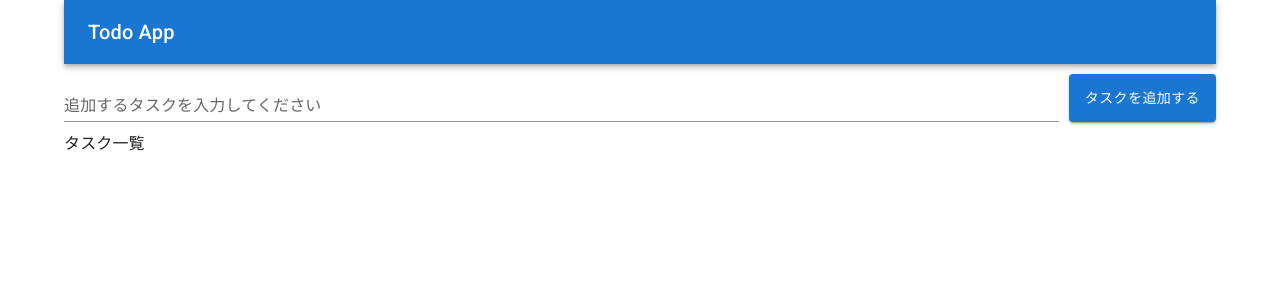
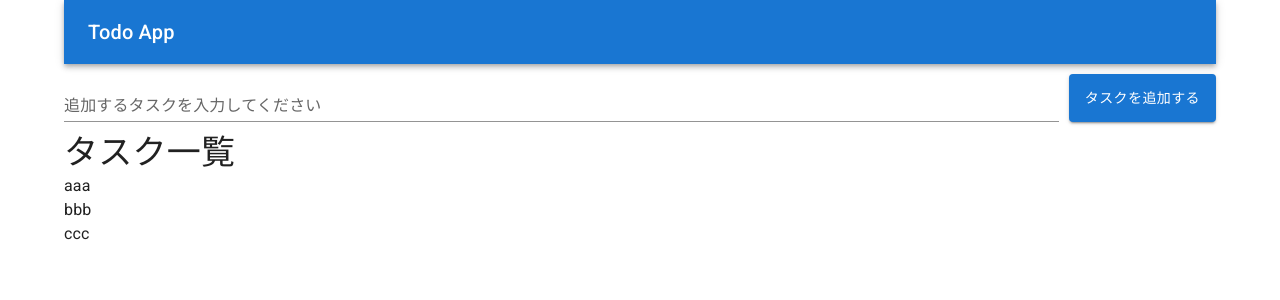
Before and after one commit to nakajima97/react-simple-todo-app-2023-mui, a React (Vite) app: page / in a window 1280 px wide. Shown: the top 300 px of the page. Built offline with nearby package versions, Linux system fonts and the light colour scheme.

Commit message:
#1 タスク一覧を作成

```diff
--- a/src/App.tsx
+++ b/src/App.tsx
@@ -1,3 +1,4 @@
+import { useState } from 'react';
 import {
   AppBar,
   Box,
@@ -9,6 +10,16 @@ import {
 } from '@mui/material';
 
 const App = (): JSX.Element => {
+  const [tasks, setTasks] = useState<string[]>(['aaa', 'bbb', 'ccc']);
+
+  const renderTodoList = () => {
+    if (tasks.length === 0) {
+      return <Typography>タスクが0件です。</Typography>;
+    }
+
+    return tasks.map((task, index) => <Box key={index}>{task}</Box>);
+  };
+
   return (
     <Container sx={{ display: 'grid', gap: '10px' }}>
       <Box sx={{ flexGrow: 1 }}>
@@ -28,7 +39,12 @@ const App = (): JSX.Element => {
         />
         <Button variant="contained">タスクを追加する</Button>
       </Box>
-      <Box>タスク一覧</Box>
+      <Box>
+        <Box>
+          <Typography variant="h4">タスク一覧</Typography>
+        </Box>
+        <Box>{renderTodoList()}</Box>
+      </Box>
     </Container>
   );
 };
```
